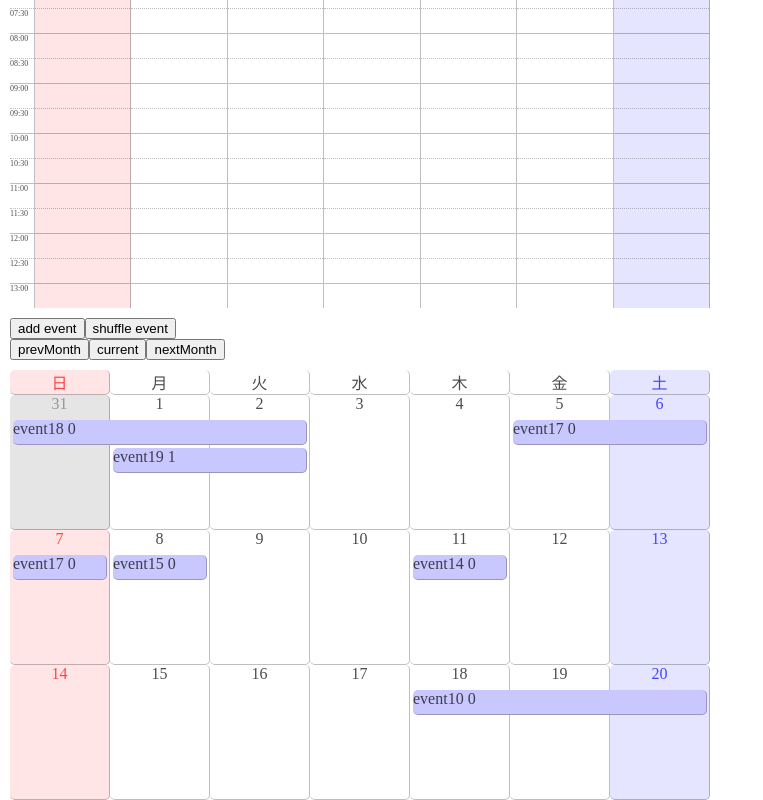
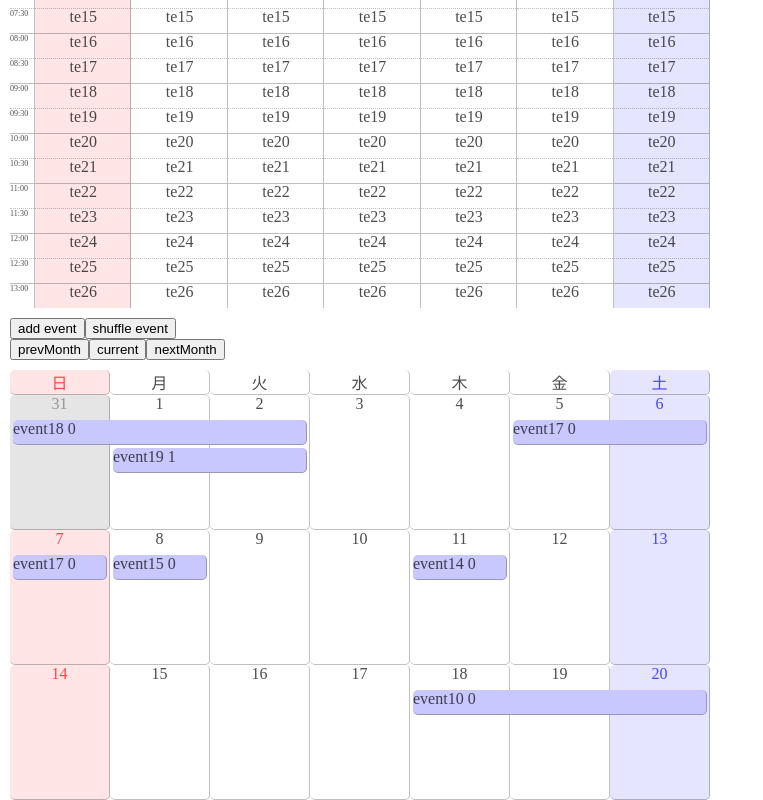
Before and after one commit to kettleTeacues/pofareng_exp, a Next.js app in the folder containers/frontend/: page / in a window 1280 px wide. Shown: the part 540-1340 px from the top of the page, without its empty margins (0-763 px from the left). Built offline with nearby package versions, Linux system fonts and the light colour scheme.

Commit message:
週カレンダーのイベント表示を仮実装、1セル内のイベント数を4に制限

```diff
--- a/containers/frontend/src/components/Calendars.tsx
+++ b/containers/frontend/src/components/Calendars.tsx
@@ -13,10 +13,10 @@ const defaultDayStrings: DayStrings = {
     '6': {default: 'sat'},
 }
 const timescaleParams = {
-    30 : {cells: 48,  ninutePerCell: 30},
-    15 : {cells: 96,  ninutePerCell: 15},
-    10 : {cells: 144, ninutePerCell: 10},
-    5 : {cells: 288, ninutePerCell: 5},
+    30 : {cells: 48,  minutePerCell: 30},
+    15 : {cells: 96,  minutePerCell: 15},
+    10 : {cells: 144, minutePerCell: 10},
+    5 : {cells: 288, minutePerCell: 5},
 }
 let ds: DayStrings = JSON.parse(JSON.stringify(defaultDayStrings));
 
@@ -57,8 +57,9 @@ const addEvent = (processDate: Date, todayEvents: CalendarEvent[]) => {
     let i = 0;
     while (i <= Math.max(...usedOrder) + 1) {
         let event = todayEvents.find(event => event.order == i);
+        if (event?.order == undefined) { break; }
 
-        if (event
+        if (event.order < 4
         && (processDate.getDate() == event.startDate.getDate()
         ||  processDate.getDay() == 0)) {
             // イベントがある、かつ当日または日曜日のときイベントを生成
@@ -101,6 +102,7 @@ export const MonthCalendar = ({
     if (dayStrings) {
         Object.keys(ds).forEach(num => ds[num].local = dayStrings[num]);
     }
+
     const CalendarUnderlay = () => {
         let processDate = new Date(date.getFullYear(), date.getMonth(), 1);
         let thisMonth = new Date(date.getFullYear(), date.getMonth(), 1);
@@ -161,7 +163,6 @@ export const MonthCalendar = ({
         let processDate = new Date(date.getFullYear(), date.getMonth(), 1);
         let thisMonth = new Date(date.getFullYear(), date.getMonth(), 1);
         let nextMonth = new Date(date.getFullYear(), date.getMonth() + 1, 1);
-        let row = [];
 
         // 直前の日曜日を取得
         while (processDate.getDay() != 0) {
@@ -179,23 +180,29 @@ export const MonthCalendar = ({
         let lastDate = new Date(processDate);
 
         // 日付セルを生成
+        let dayCells: JSX.Element[] = [];
         processDate = new Date(startDate)
         while (processDate < lastDate) {
             // 当日のイベントを取得
             let startDate = new Date(processDate.getFullYear(), processDate.getMonth(), processDate.getDate());
             let endDate = new Date(processDate.getFullYear(), processDate.getMonth(), processDate.getDate()+1);
-
             let todayEvents = events.filter(event => {
                 return startDate <= event.endDate && event.startDate < endDate;
             });
-            // イベントをプッシュ
-            row.push(<DayCell
+
+            // DayCellをプッシュ
+            let eventCells: JSX.Element[] = [];
+            dayCells.push(<DayCell
                 key={`${processDate.getMonth()}${processDate.getDate()}`}
                 date={new Date(processDate)}
                 dayStrings={ds}
                 isOtherMonth={processDate.getMonth() != thisMonth.getMonth()}
-                children={addEvent(processDate, todayEvents)}
+                children={eventCells}
             />);
+
+            // イベントをプッシュ
+            eventCells.push(...addEvent(processDate, todayEvents));
+
             processDate.setDate(processDate.getDate() + 1);
         }
 
@@ -212,7 +219,7 @@ export const MonthCalendar = ({
                 </div>
             }
             <div className='calendar-body'>
-                {row}
+                {dayCells}
             </div>
         </div>;
     }
@@ -264,7 +271,7 @@ export const WeekCalendar = ({
                 children={
                     [...Array(timescaleParams[timescale].cells)].map((_, i) => {
                         let time = new Date();
-                        time.setHours(0, timescaleParams[timescale].ninutePerCell * i);
+                        time.setHours(0, timescaleParams[timescale].minutePerCell * i);
                         return <TimeCell
                             key={`${processDate.getMonth()}${processDate.getDate()}${i}`}
                             addClass={time.getMinutes() == 0? ['separator']: []}
@@ -298,7 +305,7 @@ export const WeekCalendar = ({
                 <div className='calendar-sidebar' key={'sidebar'} >{
                     [...Array(timescaleParams[timescale].cells)].map((_, i) => {
                         let time = new Date();
-                        time.setHours(0, timescaleParams[timescale].ninutePerCell * i);
+                        time.setHours(0, timescaleParams[timescale].minutePerCell * i);
                         let timeStr = `${('0'+time.getHours()).slice(-2)}:${('0'+time.getMinutes()).slice(-2)}`;
                         return <TimeCell
                             key={`${processDate.getMonth()}${processDate.getDate()}${i}`}
@@ -313,7 +320,7 @@ export const WeekCalendar = ({
     }
     const CalendarOverlay = () => {
         let processDate = new Date(date.getFullYear(), date.getMonth(), 1);
-        let row = [];
+        let dayCells = [];
 
         // 直前の日曜日を取得
         while (processDate.getDay() != 0) {
@@ -325,21 +332,36 @@ export const WeekCalendar = ({
         // 日付セルを生成
         processDate = new Date(startDate)
         while (processDate < lastDate) {
-            row.push(<DayCell
+            // 日付セルをプッシュ
+            let timeCells: JSX.Element[] = [];
+            dayCells.push(<DayCell
                 key={`${processDate.getMonth()}${processDate.getDate()}`}
                 date={new Date(processDate)}
                 dayStrings={ds}
-                children={
-                    [...Array(timescaleParams[timescale].cells)].map((_, i) => {
-                        let time = new Date();
-                        time.setHours(0, timescaleParams[timescale].ninutePerCell * i);
-                        return <TimeCell
-                            key={`${processDate.getMonth()}${processDate.getDate()}${i}`}
-                            addClass={time.getMinutes() == 0? ['separator']: []}
-                        />
-                    })
-                }
+                children={timeCells}
             />);
+
+            // 時間セルをプッシュ
+            timeCells.push(
+                // タイムスケールのセル数をループ
+                ...[...Array(timescaleParams[timescale].cells)].map((_, i) => {
+                    let time = new Date();
+                    time.setHours(0, timescaleParams[timescale].minutePerCell * i);
+
+                    // 時間セルを生成
+                    let eventCells: JSX.Element[] = [];
+                    let timeCell =  <TimeCell
+                        key={i}
+                        addClass={time.getMinutes() == 0? ['separator']: []}
+                        children={eventCells}
+                    />
+
+                    // イベントをプッシュ
+                    eventCells.push(<span key={1}>{`te${i}`}</span>)
+
+                    return timeCell;
+                })
+            )
             processDate.setDate(processDate.getDate() + 1);
         }
 
@@ -363,16 +385,18 @@ export const WeekCalendar = ({
             </>}
             <div className='calendar-body'>
                 <div className='calendar-sidebar' key={'sidebar'} >{
+                    // サイドバーの時間セルを生成
                     [...Array(timescaleParams[timescale].cells)].map((_, i) => {
                         let time = new Date();
-                        time.setHours(0, timescaleParams[timescale].ninutePerCell * i);
+                        time.setHours(0, timescaleParams[timescale].minutePerCell * i);
                         return <TimeCell
                             key={`${processDate.getMonth()}${processDate.getDate()}${i}`}
                             addClass={time.getMinutes() == 0? ['separator']: []}
                         />
                     })
                 }</div>
-                {row}
+
+                {dayCells}
             </div>
         </div>);
     }
```
